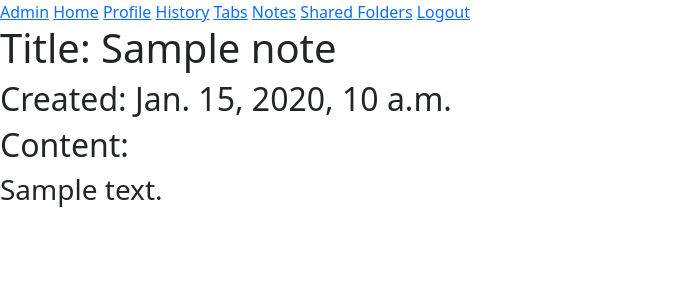
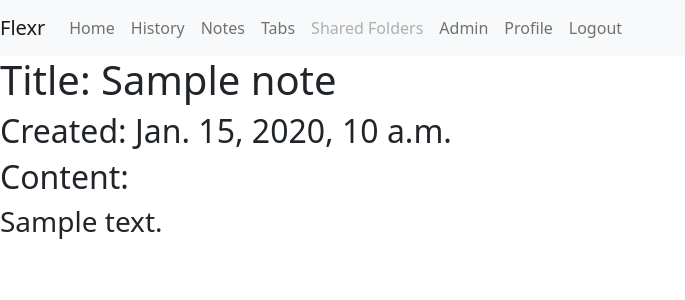
Before and after one commit to Capstone-Projects-2021-Spring/flexr-web, a Django app: page /opennote/1/ in a window 1280 px wide. Shown: the top 300 px of the page, without its empty margins (0-685 px from the left). Run offline with Django 3.2, Linux system fonts and the light colour scheme; tables that the repository leaves empty hold one stand-in row (values such as "Sample post"); parts of the project's set-up code (start-up, migrations or seed data) failed here and were passed over; some libraries are stand-ins or nearby versions.

Commit message:
updated profile.html as well as styling

```diff
--- a/flexr/flexr_web/models.py
+++ b/flexr/flexr_web/models.py
@@ -273,7 +273,7 @@ class sharedFolder(models.Model):
     #AttributeError: module 'django.db.models' has no attribute 'charField'
     title = models.TextField(verbose_name="Shared Folder Title", max_length=100, default="sharedFolder")
     description = models.TextField(verbose_name="Shared Folder description")
-    created_date = models.DateTimeField(default= timezone.auto_now)
+    created_date = models.DateTimeField(default= timezone.now)
     owner = models.ForeignKey(Account, on_delete=models.CASCADE, related_name="owner")
     collaborators = []
     collaborators.append(owner)
--- a/flexr/flexr_web/views.py
+++ b/flexr/flexr_web/views.py
@@ -10,7 +10,7 @@ from pydoc import *
 import json
 from django.views.generic import *
 from django.http import QueryDict
-from .forms import registrationform
+from .forms import *
 from .note_form import notef
 from django.contrib.auth import authenticate, login
 from django.views import View
@@ -54,13 +54,14 @@ class IndexView(LoginRequiredMixin, View):
         tabs = curr_account.tabs.all()
         bookmarks = curr_account.bookmarks.all()
         devices = curr_account.devices.all()
+        notes = curr_account.notes.all()
         # suggested_sites = curr_account.suggested_sites()
         print(curr_user)
 
         form = AccountForm
 
         return render(self.request, "flexr_web/index.html",
-                      {"curr_acc": curr_account, "Accounts": accounts, "Sites": sites, "Tabs": tabs,
+                      {"curr_acc": curr_account, "Accounts": accounts, "Sites": sites, "Tabs": tabs, "Notes": notes,
                        "History": history, "Bookmarks": bookmarks,
                        "Devices": devices, "form": form})
 # @login_required()
@@ -119,6 +120,7 @@ def register_web(request):
     context = {'form' : form}
     return render(request, 'registration/register.html', context)
 
+@login_required
 def add_account_web(request):
     if request.method == 'POST':
         form = AccountForm(request.POST)
@@ -134,6 +136,7 @@ def add_account_web(request):
             request.session['account_id'] = new_account.account_id
             return redirect('/')
 
+@login_required
 def edit_account_web(request):
     if request.method == 'POST':
         form = AccountForm(request.POST)
@@ -149,7 +152,7 @@ def edit_account_web(request):
             account.phone_number = phone_number
             account.type_of_account = type_of_account
             account.save()
-
+            # messages.add_message(request, , 'A serious error occurred.')
             return redirect('/profile')
 
 @login_required
--- a/flexr/templates/flexr_web/navbar.html
+++ b/flexr/templates/flexr_web/navbar.html
@@ -7,15 +7,45 @@
     <link href="https://cdn.jsdelivr.net/npm/bootstrap@5.0.0-beta2/dist/css/bootstrap.min.css" rel="stylesheet" integrity="sha384-BmbxuPwQa2lc/FVzBcNJ7UAyJxM6wuqIj61tLrc4wSX0szH/Ev+nYRRuWlolflfl" crossorigin="anonymous">
     <script src="https://cdn.jsdelivr.net/npm/bootstrap@5.0.0-beta2/dist/js/bootstrap.bundle.min.js" integrity="sha384-b5kHyXgcpbZJO/tY9Ul7kGkf1S0CWuKcCD38l8YkeH8z8QjE0GmW1gYU5S9FOnJ0" crossorigin="anonymous"></script>
 </head>
-<nav>
-    <a href="/admin">Admin</a>
-    <a href="/">Home</a>
-    <a href="/profile">Profile</a>
-    <a href="/browsing_history">History</a>
-    <a href="/open_tabs">Tabs</a>
-    <a href="/notes">Notes</a>
-    <a href="/shared_folders">Shared Folders</a>
-    <a href='/accounts/logout'>Logout</a>
+<nav class="navbar navbar-expand-lg navbar-light bg-light">
+  <a class="navbar-brand" href="/">Flexr</a>
+  <button class="navbar-toggler" type="button" data-toggle="collapse" data-target="#navbarSupportedContent" aria-controls="navbarSupportedContent" aria-expanded="false" aria-label="Toggle navigation">
+    <span class="navbar-toggler-icon"></span>
+  </button>
 
+  <div class="collapse navbar-collapse" id="navbarSupportedContent">
+    <ul class="navbar-nav">
+
+      <li class="nav-item">
+        <a class="nav-link" href="/">Home</a>
+      </li>
+
+        <li class="nav-item">
+        <a class="nav-link" href="/browsing_history">History</a>
+      </li>
+        <li class="nav-item">
+        <a class="nav-link" href="/notes">Notes</a>
+      </li>
+        <li class="nav-item">
+        <a class="nav-link" href="/open_tabs">Tabs</a>
+      </li>
+        <li class="nav-item">
+        <a class="nav-link disabled" href="/shared_folders">Shared Folders</a>
+      </li>
+        <li class="nav-item">
+        <a class="nav-link" href="/admin">Admin</a>
+      </li>
+        <li class="nav-item">
+        <a class="nav-link" href="/profile">Profile</a>
+      </li>
+        <li class="nav-item">
+        <a class="nav-link" href='/accounts/logout'>Logout</a>
+      </li>
+    </ul>
+<!--    <form class="form-inline my-2 my-lg-0">-->
+<!--      <input class="form-control mr-sm-2" type="search" placeholder="Search" aria-label="Search">-->
+<!--      <button class="btn btn-outline-success my-2 my-sm-0" type="submit">Search</button>-->
+<!--    </form>-->
+  </div>
 </nav>
 </html>
```
Also changed, not shown: flexr/templates/flexr_web/index.html (+50 -10 lines), flexr/templates/flexr_web/profile.html (+8 -2 lines), flexr/static/icons/pencil-square.svg (added).
